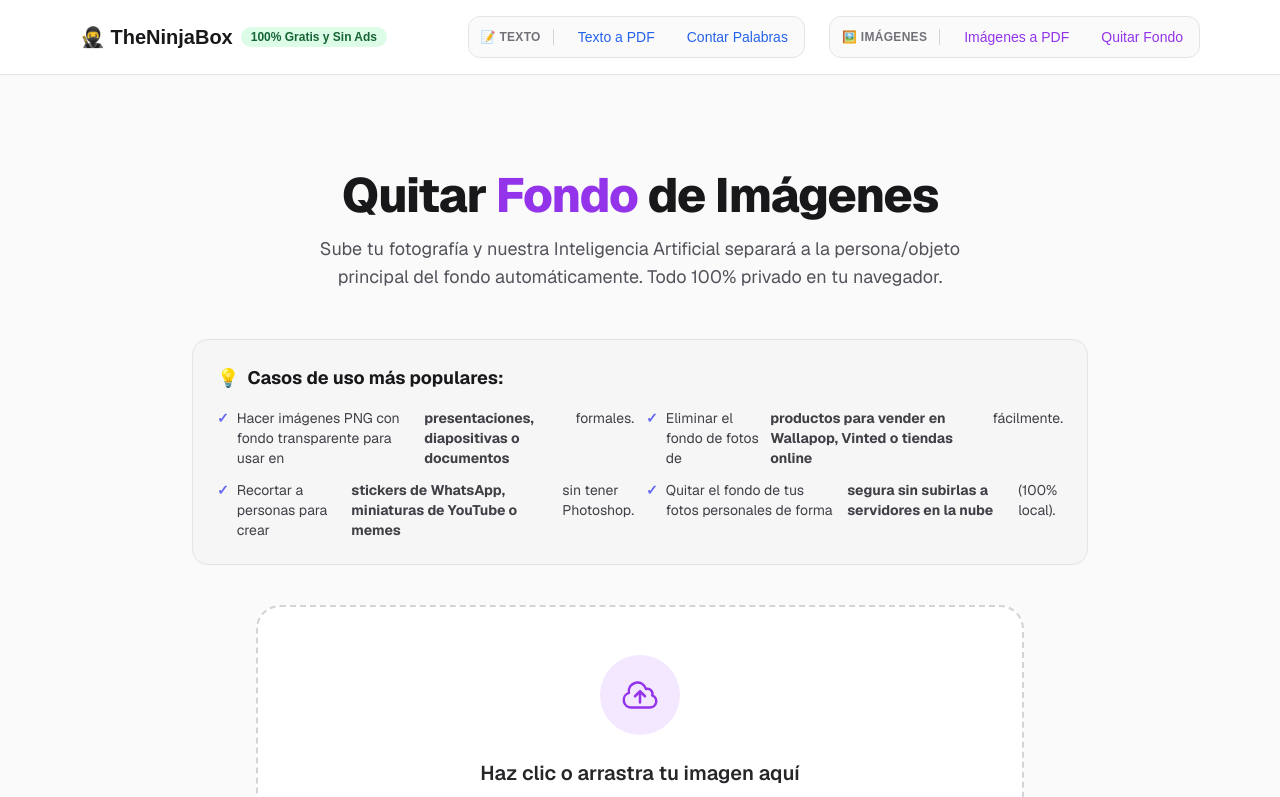
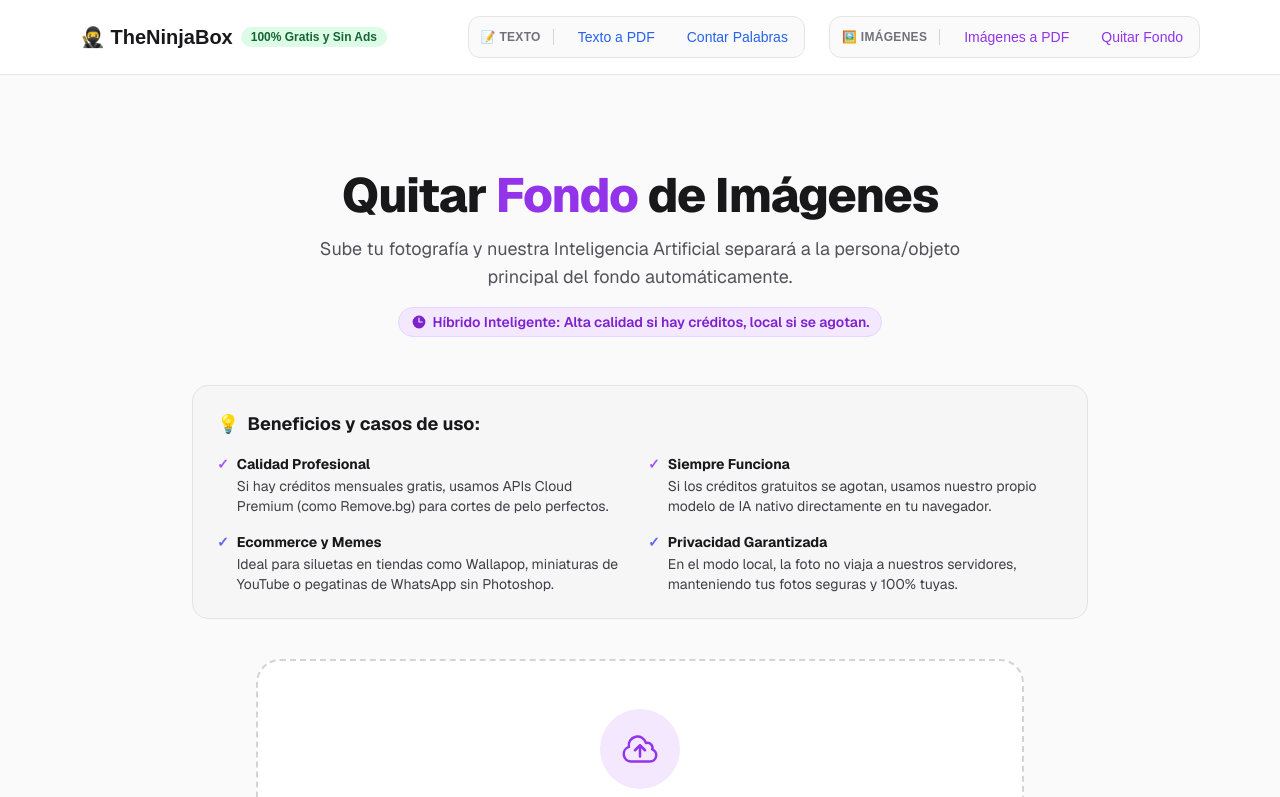
Before and after one commit to orgueira/myutils, a Next.js app: page /herramientas/quitar-fondo in a window 1280 px wide. Shown: the top 797 px of the page. Built offline with nearby package versions, Linux system fonts and the light colour scheme.

Commit message:
feat: hybrid ai approach for background removal using api fallback to local model

```diff
--- /dev/null
+++ b/src/app/api/remove-bg/route.ts
@@ -0,0 +1,66 @@
+import { NextRequest, NextResponse } from "next/server";
+
+export async function POST(req: NextRequest) {
+  try {
+    const apiKey = process.env.REMOVE_BG_API_KEY;
+
+    // Si no hay API key configurada, forzamos el fallback local inmediatamente
+    if (!apiKey) {
+      return NextResponse.json(
+        { error: "NO_API_KEY", message: "API Key de Remove.bg no configurada. Usa fallback local." },
+        { status: 503 } // 503 Service Unavailable para que el cliente haga fallback
+      );
+    }
+
+    const formData = await req.formData();
+    const file = formData.get("image") as File;
+
+    if (!file) {
+      return NextResponse.json({ error: "No se proporcionó imagen" }, { status: 400 });
+    }
+
+    // Preparar el formData para la API de remove.bg
+    const apiFormData = new FormData();
+    apiFormData.append("image_file", file);
+    apiFormData.append("size", "auto"); // 'auto' o 'regular'/'hd' dependiendo de la API
+
+    // Llamada a la API de Remove.bg
+    const response = await fetch("https://api.remove.bg/v1.0/removebg", {
+      method: "POST",
+      headers: {
+        "X-Api-Key": apiKey,
+      },
+      body: apiFormData as any, // TypeScript puede quejarse de FormData de Node vs Web
+    });
+
+    if (!response.ok) {
+      const errorText = await response.text();
+      console.error("Remove.bg API Error:", response.status, errorText);
+      // Fallará si hay créditos agotados, rate limit, etc.
+      // 402: Payment Required (créditos agotados)
+      // 429: Too Many Requests
+      return NextResponse.json(
+        { error: "API_ERROR", message: "La API externa falló o agotó sus créditos.", details: errorText },
+        { status: 503 }
+      );
+    }
+
+    // Obtener el PNG binario
+    const arrayBuffer = await response.arrayBuffer();
+
+    // Devolver la imagen directamente
+    return new NextResponse(arrayBuffer, {
+      status: 200,
+      headers: {
+        "Content-Type": "image/png",
+        "Cache-Control": "public, max-age=31536000",
+      },
+    });
+  } catch (error: any) {
+    console.error("Internal Server Error en remove-bg route:", error);
+    return NextResponse.json(
+      { error: "INTERNAL_ERROR", message: error.message },
+      { status: 500 }
+    );
+  }
+}
--- a/src/app/herramientas/quitar-fondo/page.tsx
+++ b/src/app/herramientas/quitar-fondo/page.tsx
@@ -68,19 +68,47 @@ export default function QuitarFondoPage() {
   }, []);
 
   const processImage = async () => {
-    if (!originalUrl) return;
+    if (!originalUrl || !file) return;
 
     try {
       setIsProcessing(true);
       setError(null);
-      setProgressText("Cargando modelo de IA (sólo la primera vez toma más tiempo)...");
+      setProgressText("Intentando usar IA en la nube (Alta Calidad)...");
       setProgressPercent(0);
+
+      // --- PASO 1: INTENTAR USAR API EXTERNA (NUBE) ---
+      const formData = new FormData();
+      formData.append("image", file);
+
+      try {
+        const response = await fetch("/api/remove-bg", {
+          method: "POST",
+          body: formData,
+        });
+
+        if (response.ok) {
+          // Éxito con la API externa (Calidad Profesional)
+          const blob = await response.blob();
+          const outputUrl = URL.createObjectURL(blob);
+          setResultUrl(outputUrl);
+          setProgressText("¡Completado con IA Profesional!");
+          setProgressPercent(100);
+          return; // Salimos, no hace falta el fallback
+        } else {
+          console.warn(`La API externa falló con estado ${response.status}. Usando fallback local...`);
+        }
+      } catch (apiError) {
+        console.warn("No se pudo contactar con nuestra API de alta calidad. Usando fallback local...");
+      }
+
+      // --- PASO 2: FALLBACK LOCAL (Navegador) ---
+      setProgressText("Límites gratuitos superados. Usando IA Local (sólo la 1ª vez tardará más)...");
 
       const config = {
         progress: (key: string, current: number, total: number) => {
           // El string key nos indica si está bajando el modelo o aplicándolo
-          let label = "Procesando";
-          if (key.includes("fetch")) label = "Descargando modelo IA";
+          let label = "Procesando localmente";
+          if (key.includes("fetch")) label = "Descargando modelo IA en tu navegador";
           if (key.includes("compute")) label = "Separando el fondo";
 
           setProgressText(`${label}...`);
@@ -94,12 +122,12 @@ export default function QuitarFondoPage() {
       const blob = await removeBackground(originalUrl, config);
       const outputUrl = URL.createObjectURL(blob);
       setResultUrl(outputUrl);
-      setProgressText("¡Completado!");
+      setProgressText("¡Completado con IA Local!");
       setProgressPercent(100);
 
     } catch (err) {
       console.error("Error quitando el fondo:", err);
-      setError("Ocurrió un error al procesar la imagen. Comprueba que sea una imagen válida o intenta con una resolución menor.");
+      setError("Ocurrió un error al procesar la imagen de forma local. Comprueba que sea una imagen válida o intenta con una resolución menor.");
     } finally {
       setIsProcessing(false);
       setCooldown(true);
@@ -140,32 +168,50 @@ export default function QuitarFondoPage() {
         <h1 className="text-4xl sm:text-5xl font-extrabold tracking-tight text-zinc-900 dark:text-zinc-50 mb-4">
           Quitar <span className="text-purple-600">Fondo</span> de Imágenes
         </h1>
-        <p className="text-lg text-zinc-600 dark:text-zinc-400 max-w-2xl">
-          Sube tu fotografía y nuestra Inteligencia Artificial separará a la persona/objeto principal del fondo automáticamente. Todo 100% privado en tu navegador.
+        <p className="text-lg text-zinc-600 dark:text-zinc-400 max-w-2xl mb-4">
+          Sube tu fotografía y nuestra Inteligencia Artificial separará a la persona/objeto principal del fondo automáticamente.
         </p>
+        <span className="inline-flex items-center gap-1.5 px-3 py-1 rounded-full bg-purple-100 text-purple-700 dark:bg-purple-900/40 dark:text-purple-300 text-sm font-semibold border border-purple-200 dark:border-purple-800">
+          <svg xmlns="http://www.w3.org/2000/svg" viewBox="0 0 20 20" fill="currentColor" className="w-4 h-4">
+            <path fillRule="evenodd" d="M10 18a8 8 0 100-16 8 8 0 000 16zm.75-13a.75.75 0 00-1.5 0v5c0 .414.336.75.75.75h4a.75.75 0 000-1.5h-3.25V5z" clipRule="evenodd" />
+          </svg>
+          Híbrido Inteligente: Alta calidad si hay créditos, local si se agotan.
+        </span>
       </div>
 
       {/* Casos de Uso Frecuentes (SEO Long-Tail) */}
       <div className="w-full max-w-4xl mx-auto mt-2 mb-10 bg-zinc-100/50 dark:bg-zinc-800/30 rounded-2xl p-6 border border-zinc-200 dark:border-zinc-800">
         <h3 className="text-lg font-bold text-zinc-900 dark:text-zinc-100 mb-4 flex items-center gap-2">
-          <span>💡</span> Casos de uso más populares:
+          <span>💡</span> Beneficios y casos de uso:
         </h3>
-        <ul className="grid grid-cols-1 md:grid-cols-2 gap-3 text-sm text-zinc-700 dark:text-zinc-300">
+        <ul className="grid grid-cols-1 md:grid-cols-2 gap-4 text-sm text-zinc-700 dark:text-zinc-300">
           <li className="flex items-start gap-2">
-            <span className="text-indigo-500 font-bold">✓</span>
-            Hacer imágenes PNG con fondo transparente para usar en <strong>presentaciones, diapositivas o documentos</strong> formales.
+            <span className="text-purple-500 font-bold">✓</span>
+            <div>
+              <strong className="text-zinc-900 dark:text-zinc-100 block mb-0.5">Calidad Profesional</strong>
+              Si hay créditos mensuales gratis, usamos APIs Cloud Premium (como Remove.bg) para cortes de pelo perfectos.
+            </div>
+          </li>
+          <li className="flex items-start gap-2">
+            <span className="text-purple-500 font-bold">✓</span>
+            <div>
+              <strong className="text-zinc-900 dark:text-zinc-100 block mb-0.5">Siempre Funciona</strong>
+              Si los créditos gratuitos se agotan, usamos nuestro propio modelo de IA nativo directamente en tu navegador.
+            </div>
           </li>
           <li className="flex items-start gap-2">
             <span className="text-indigo-500 font-bold">✓</span>
-            Eliminar el fondo de fotos de <strong>productos para vender en Wallapop, Vinted o tiendas online</strong> fácilmente.
+            <div>
+              <strong className="text-zinc-900 dark:text-zinc-100 block mb-0.5">Ecommerce y Memes</strong>
+              Ideal para siluetas en tiendas como Wallapop, miniaturas de YouTube o pegatinas de WhatsApp sin Photoshop.
+            </div>
           </li>
           <li className="flex items-start gap-2">
             <span className="text-indigo-500 font-bold">✓</span>
-            Recortar a personas para crear <strong>stickers de WhatsApp, miniaturas de YouTube o memes</strong> sin tener Photoshop.
-          </li>
-          <li className="flex items-start gap-2">
-            <span className="text-indigo-500 font-bold">✓</span>
-            Quitar el fondo de tus fotos personales de forma <strong>segura sin subirlas a servidores en la nube</strong> (100% local).
+            <div>
+              <strong className="text-zinc-900 dark:text-zinc-100 block mb-0.5">Privacidad Garantizada</strong>
+              En el modo local, la foto no viaja a nuestros servidores, manteniendo tus fotos seguras y 100% tuyas.
+            </div>
           </li>
         </ul>
       </div>
@@ -242,8 +288,7 @@ export default function QuitarFondoPage() {
                   className="mt-6 w-full py-4 rounded-xl bg-purple-600 hover:bg-purple-700 disabled:bg-zinc-400 dark:disabled:bg-zinc-800 text-white font-bold text-lg shadow-lg shadow-purple-600/20 transition-all flex items-center justify-center gap-2 disabled:active:scale-100 disabled:opacity-50"
                 >
                   <svg xmlns="http://www.w3.org/2000/svg" fill="none" viewBox="0 0 24 24" strokeWidth={2} stroke="currentColor" className="w-6 h-6">
-                    <path strokeLinecap="round" strokeLinejoin="round" d="M15.362 5.214A8.252 8.252 0 0112 21 8.25 8.25 0 016.038 7.048 8.287 8.287 0 009 9.6a8.983 8.983 0 013.361-6.867 8.21 8.21 0 003 2.48z" />
-                    <path strokeLinecap="round" strokeLinejoin="round" d="M12 18a3.75 3.75 0 00.495-7.467 5.99 5.99 0 00-1.925 3.546 5.974 5.974 0 01-2.133-1A3.75 3.75 0 0012 18z" />
+                    <path strokeLinecap="round" strokeLinejoin="round" d="M9.813 15.904L9 18.75l-.813-2.846a4.5 4.5 0 00-3.09-3.09L2.25 12l2.846-.813a4.5 4.5 0 003.09-3.09L9 5.25l.813 2.846a4.5 4.5 0 003.09 3.09L15.75 12l-2.846.813a4.5 4.5 0 00-3.09 3.09zM18.259 8.715L18 9.75l-.259-1.035a3.375 3.375 0 00-2.455-2.456L14.25 6l1.036-.259a3.375 3.375 0 002.455-2.456L18 2.25l.259 1.035a3.375 3.375 0 002.456 2.456L21.75 6l-1.035.259a3.375 3.375 0 00-2.456 2.456zM16.894 20.567L16.5 21.75l-.394-1.183a2.25 2.25 0 00-1.423-1.423L13.5 18.75l1.183-.394a2.25 2.25 0 001.423-1.423l.394-1.183.394 1.183a2.25 2.25 0 001.423 1.423l1.183.394-1.183.394a2.25 2.25 0 00-1.423 1.423z" />
                   </svg>
                   {cooldown ? "Procesando..." : "Quitar Fondo Mágicamente"}
                 </button>
```
